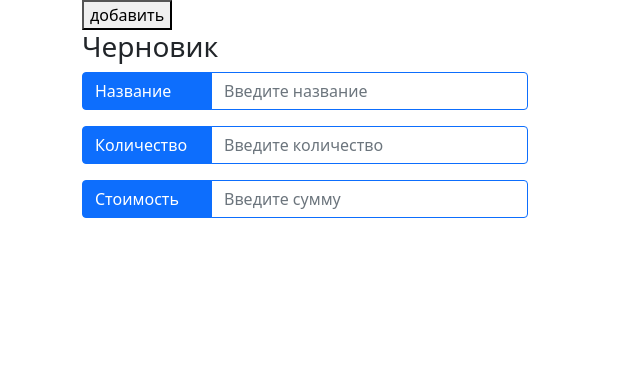
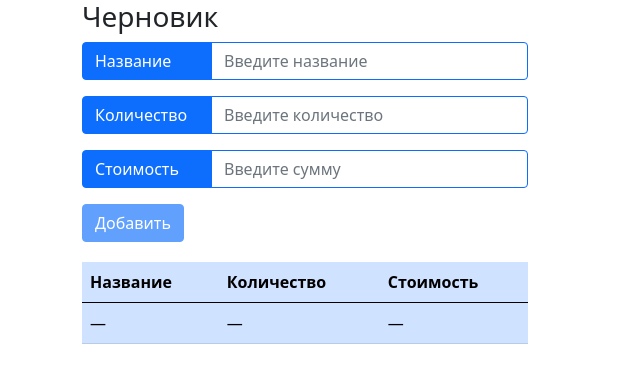
Before and after one commit to kominov/Portfolio1, a React (Create React App) app: page /data in a window 1280 px wide. Shown: the top 382 px of the page, without its empty margins (0-640 px from the left). Built offline with nearby package versions, Linux system fonts and the light colour scheme.

Commit message:
edited dataPage v1.0

```diff
--- a/src/components/Data/Data.module.css
+++ b/src/components/Data/Data.module.css
@@ -1,3 +1,6 @@
 .data__inner{
     width: 40%;
 }
+.data__table{
+    margin-top: 20px;
+}
--- a/src/components/Data/Data.tsx
+++ b/src/components/Data/Data.tsx
@@ -1,23 +1,36 @@
-import React, { useRef, useState } from 'react'
-// import { IData } from '../../interfaces'
+import React, { useEffect, useRef, useState } from 'react'
+import { IData } from '../../interfaces';
 import s from './Data.module.css'
 export const Data: React.FC = () => {
-    const [data, setData] = useState({
+    //стейт для инпутов
+    const [dataInput, setDataInput] = useState({
         name: "",
         amount: "",
         cost: ""
     });
+    // стейт для отрисовывания
+    const [dataDraw, setDataDraw] = useState<IData[]>([])
 
-    const changeDataHandler = (event: React.ChangeEvent<HTMLInputElement>) => {
+    const HandlerInput = (event: React.ChangeEvent<HTMLInputElement>) => {
         const { name, value } = event.target;
-        setData({ ...data, [name]: value })
+        setDataInput({ ...dataInput, [name]: value })
     }
-    console.log(data);
 
+
+    const addDataHandler = (event: React.MouseEvent<HTMLButtonElement>) => {
+        const newDataDraw = {
+            name: dataInput.name,
+            amount: dataInput.amount,
+            cost: dataInput.cost,
+            key: Date.now()
+        }
+        setDataDraw(pref => [newDataDraw, ...dataDraw]);
+        setDataInput({ name: "", cost: "", amount: "" });
+    }
 
     return (
         <div className={s.data__inner}>
-            {data?<button onClick ={()=> setData({name: "", cost: "", amount: ""} )} > добавить</button> : <s.data__inner/>}
+            {/* {data?<button onClick ={()=> setData({name: "", cost: "", amount: ""} )} > добавить</button> : <s.data__inner/>} */}
             <h3>Черновик</h3>
             <div className="s data__information">
                 <div className="input-group mb-3">
@@ -25,11 +38,11 @@ export const Data: React.FC = () => {
                         <span className="data__span input-group-text bg-primary text-white" id="inputGroup-sizing-default">Название</span>
                     </div>
                     <input type="text"
-                        value={data.name}
+                        value={dataInput.name}
                         placeholder="Введите название"
                         className="form-control data__input"
                         name="name"
-                        onChange={changeDataHandler} />
+                        onChange={HandlerInput} />
                 </div>
                 <div className="input-group mb-3">
                     <div className="input-group-prepend">
@@ -38,10 +51,10 @@ export const Data: React.FC = () => {
                     <input
                         type="text"
                         placeholder="Введите количество"
-                        value={data.amount}
+                        value={dataInput.amount}
                         className="form-control data__input"
                         name="amount"
-                        onChange={changeDataHandler} />
+                        onChange={HandlerInput} />
                 </div>
                 <div className="input-group mb-3">
                     <div className="input-group-prepend">
@@ -50,13 +63,45 @@ export const Data: React.FC = () => {
                     <input
                         type="text"
                         placeholder="Введите сумму"
-                        value={data.cost}
+                        value={dataInput.cost}
                         className="form-control data__input"
                         name="cost"
-                        onChange={changeDataHandler} />
+                        onChange={HandlerInput} />
                 </div>
             </div>
+            <button
+                disabled={dataInput.name.length === 0}
+                className="btn btn-primary"
+                onClick={addDataHandler}>Добавить</button>
 
-        </div>
+            <div className={s.data__table}>
+                <table className="table table-primary">
+                    <thead>
+                        <tr>
+                            <th scope="col">Название</th>
+                            <th scope="col">Количество</th>
+                            <th scope="col">Стоимость</th>
+                        </tr>
+                    </thead>
+                    <tbody>
+
+                        {dataDraw.length === 0
+                            ? (<tr>
+                                <td>—</td>
+                                <td>—</td>
+                                <td>—</td>
+                            </tr>
+                            ) : (dataDraw.map(dataDraw => (
+                                <tr key={dataDraw.key}>
+                                    <td>{dataDraw.name}</td>
+                                    <td>{dataDraw.cost}</td>
+                                    <td>{dataDraw.amount}</td>
+                                    {console.log(dataDraw)}
+                                </tr>
+                            )))}
+                    </tbody>
+                </table>
+            </div>
+        </div >
     )
 }
--- a/src/components/Idetnificator/Identificator.tsx
+++ b/src/components/Idetnificator/Identificator.tsx
@@ -27,7 +27,7 @@ export const Identificator: React.FC = () => {
         }
         setId(prev => [newId, ...id]);
     }
-
+    console.log(id)
     //удаляем ид
     const delHandlerId = (id: number, event: React.MouseEvent) => {
         setId(prev => prev.filter(item => item.key !== id))
```
Also changed, not shown: src/interfaces.ts (+6 -6 lines).
